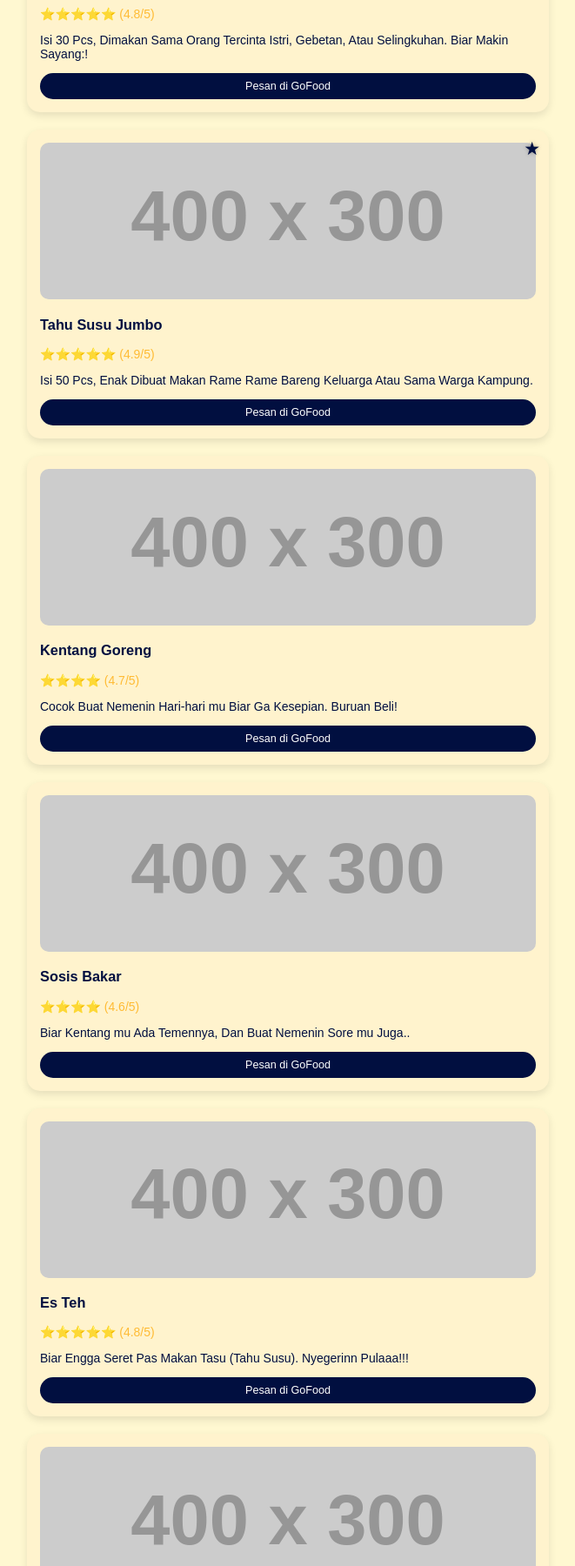
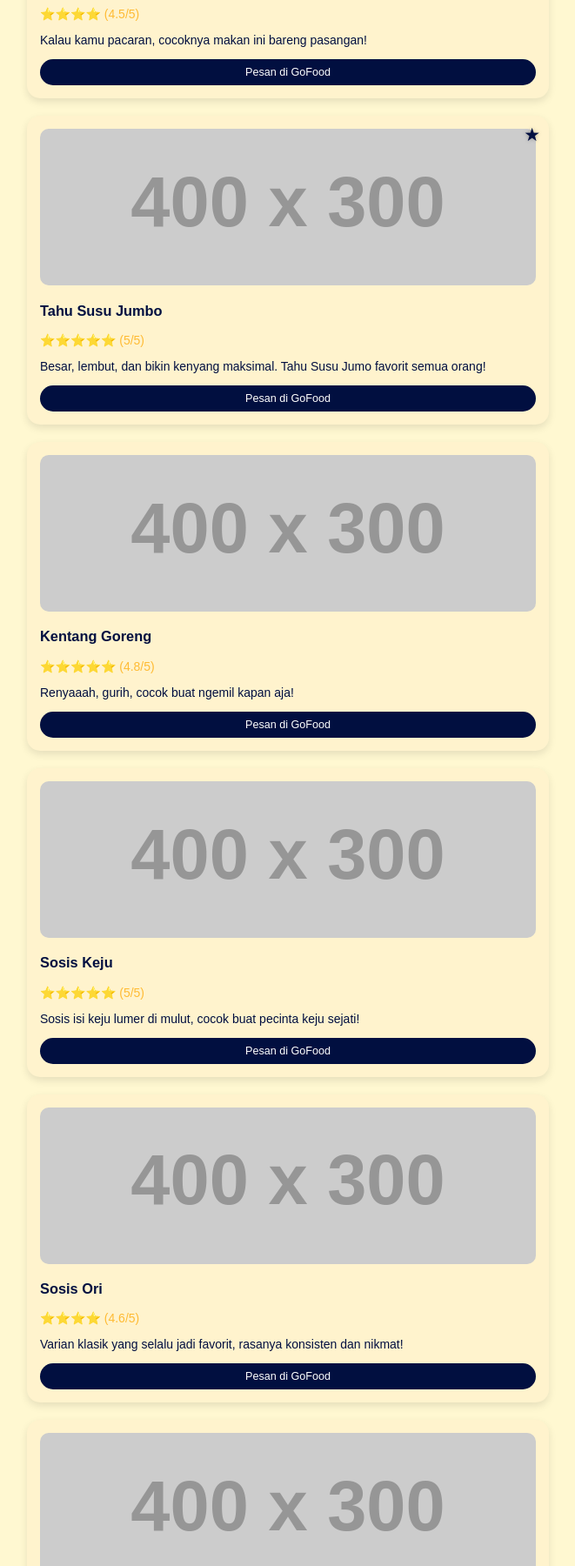
Before and after one commit to tmnzaa/assafooduser, a plain HTML site: page index.html in a window 1280 px wide. Shown: the part 1000-2800 px from the top of the page at 87% size, without its empty margins (309-970 px from the left). Drawn offline with Linux system fonts and the light colour scheme; no server answers; placeholder pictures from the web are drawn by us.

Commit message:
Update index.html

```diff
--- a/index.html
+++ b/index.html
@@ -361,62 +361,76 @@
 <section>
   <h2>Menu</h2>
 
-  <div class="product-card" onclick="showDetail('Tahu Susu', 'Lembut di luar, gurih di dalam...', 'https://via.placeholder.com/400x300.png?text=Tahu+Susu', 'https://gofood.link/a/BZbyoQC’)">
+<!-- TAHU SUSU VARIAN DULUAN -->
+<div class="product-card" onclick="showDetail('Tahu Susu Coba Coba', 'Eksperimen rasa baru, tetap lezat!', 'https://via.placeholder.com/400x300.png?text=Tahu+Susu+Coba+Coba', 'https://gofood.link-tahususucobacoba')">
   <span class="favorite-star">★</span>
-    <img src="https://via.placeholder.com/400x300.png?text=Tahu+Susu" alt="Tahu Susu" />
+  <img src="https://via.placeholder.com/400x300.png?text=Tahu+Susu+Coba+Coba" alt="Tahu Susu Coba Coba" />
   <h3>Tahu Susu Coba Coba</h3>
-    <div class="rating">⭐⭐⭐⭐⭐ (4.8/5)</div>
-    <p>Isi 10 Pcs, Cocok Buat Nyoba Atau Makan Santai.</p>
-    <button onclick="event.stopPropagation(); order(‘https://gofood.link/a/BZbyoQC’)">Pesan di GoFood</button>
+  <div class="rating">⭐⭐⭐⭐ (4.6/5)</div>
+  <p>Eksperimen rasa yang nyoba-nyoba tapi enaknya ga main-main!</p>
+  <button onclick="event.stopPropagation(); order('https://gofood.link-tahususucobacoba')">Pesan di GoFood</button>
 </div>
 
-<div class="product-card" onclick="showDetail('Tahu Susu', 'Lembut di luar, gurih di dalam...', 'https://via.placeholder.com/400x300.png?text=Tahu+Susu', 'https://gofood.link-tahususu')">
+<div class="product-card" onclick="showDetail('Tahu Susu Pacaran', 'Rasa manis-gurih kayak pasangan harmonis.', 'https://via.placeholder.com/400x300.png?text=Tahu+Susu+Pacaran', 'https://gofood.link-tahususupacaran')">
   <span class="favorite-star">★</span>
-    <img src="https://via.placeholder.com/400x300.png?text=Tahu+Susu" alt="Tahu Susu" />
+  <img src="https://via.placeholder.com/400x300.png?text=Tahu+Susu+Pacaran" alt="Tahu Susu Pacaran" />
   <h3>Tahu Susu Pacaran</h3>
-    <div class="rating">⭐⭐⭐⭐⭐ (4.8/5)</div>
-    <p>Isi 30 Pcs, Dimakan Sama Orang Tercinta Istri, Gebetan, Atau Selingkuhan. Biar Makin Sayang:!</p>
-    <button onclick="event.stopPropagation(); order(‘’)">Pesan di GoFood</button>
+  <div class="rating">⭐⭐⭐⭐ (4.5/5)</div>
+  <p>Kalau kamu pacaran, cocoknya makan ini bareng pasangan!</p>
+  <button onclick="event.stopPropagation(); order('https://gofood.link-tahususupacaran')">Pesan di GoFood</button>
 </div>
 
-<div class="product-card" onclick="showDetail('Tahu Susu', 'Lembut di luar, gurih di dalam...', 'https://via.placeholder.com/400x300.png?text=Tahu+Susu', 'https://gofood.link/a/BZbyotJ’)">
+<div class="product-card" onclick="showDetail('Tahu Susu Jumo', 'Jumbo ukurannya, jumbo juga kenikmatannya!', 'https://via.placeholder.com/400x300.png?text=Tahu+Susu+Jumo', 'https://gofood.link-tahususujumo')">
   <span class="favorite-star">★</span>
-    <img src="https://via.placeholder.com/400x300.png?text=Tahu+Susu" alt="Tahu Susu" />
+  <img src="https://via.placeholder.com/400x300.png?text=Tahu+Susu+Jumo" alt="Tahu Susu Jumo" />
   <h3>Tahu Susu Jumbo</h3>
-    <div class="rating">⭐⭐⭐⭐⭐ (4.9/5)</div>
-    <p>Isi 50 Pcs, Enak Dibuat Makan Rame Rame Bareng Keluarga Atau Sama Warga Kampung.</p>
-    <button onclick="event.stopPropagation(); order('https://gofood.link/a/BZbyotJ')">Pesan di GoFood</button>
+   <div class="rating">⭐⭐⭐⭐⭐ (5/5)</div>
+  <p>Besar, lembut, dan bikin kenyang maksimal. Tahu Susu Jumo favorit semua orang!</p>
+  <button onclick="event.stopPropagation(); order('https://gofood.link-tahususujumo')">Pesan di GoFood</button>
 </div>
 
-  <div class="product-card" onclick="showDetail('Kentang Goreng', 'Garingggggg di luar, lembut di dalam, cocok jadi teman makan tahu!', 'https://via.placeholder.com/400x300.png?text=Kentang+Goreng', 'https://gofood.link-kentang')">
+<!-- PRODUK LAIN DI BAWAH -->
+<div class="product-card" onclick="showDetail('Kentang Goreng', 'Renyaaah dan gurih maksimal...', 'https://via.placeholder.com/400x300.png?text=Kentang+Goreng', 'https://gofood.link-kentanggoreng')">
   <img src="https://via.placeholder.com/400x300.png?text=Kentang+Goreng" alt="Kentang Goreng" />
   <h3>Kentang Goreng</h3>
-    <div class="rating">⭐⭐⭐⭐ (4.7/5)</div>
-    <p>Cocok Buat Nemenin Hari-hari mu Biar Ga Kesepian. Buruan Beli!</p>
-    <button onclick="event.stopPropagation(); order(‘https://gofood.link/a/E2Q2hTJ’)">Pesan di GoFood</button>
+  <div class="rating">⭐⭐⭐⭐⭐ (4.8/5)</div>
+  <p>Renyaaah, gurih, cocok buat ngemil kapan aja!</p>
+  <button onclick="event.stopPropagation(); order('https://gofood.link-kentanggoreng')">Pesan di GoFood</button>
 </div>
 
-  <div class="product-card" onclick="showDetail('Sosis Bakar', 'Sosis besar, smoky, gurih, dibakar sempurna! Cocok untuk camilan sore.', 'https://via.placeholder.com/400x300.png?text=Sosis+Bakar', 'https://gofood.link-sosis')">
-  <img src="https://via.placeholder.com/400x300.png?text=Sosis+Bakar" alt="Sosis Bakar" />
-  <h3>Sosis Bakar</h3>
-  <div class="rating">⭐⭐⭐⭐ (4.6/5)</div>
-  <p>Biar Kentang mu Ada Temennya, Dan Buat Nemenin Sore mu Juga..</p>
-  <button onclick="event.stopPropagation(); order(‘https://gofood.link/a/E2Q2hTJ’)">Pesan di GoFood</button>
+<!-- Sosis Keju -->
+<div class="product-card" onclick="showDetail('Sosis Keju', 'Lelehan keju di setiap gigitan, bikin meleleh!', 'https://via.placeholder.com/400x300.png?text=Sosis+Keju', 'https://gofood.link-sosiskeju')">
+  <img src="https://via.placeholder.com/400x300.png?text=Sosis+Keju" alt="Sosis Keju" />
+  <h3>Sosis Keju</h3>
+  <div class="rating">⭐⭐⭐⭐⭐ (5/5)</div>
+  <p>Sosis isi keju lumer di mulut, cocok buat pecinta keju sejati!</p>
+  <button onclick="event.stopPropagation(); order('https://gofood.link-sosiskeju')">Pesan di GoFood</button>
 </div>
 
-<div class="product-card" onclick="showDetail('Es Teh', 'Segar, manis, dingin, pas banget buat ngilangin dahaga!', 'https://via.placeholder.com/400x300.png?text=Es+Teh', 'https://gofood.link-esteh')">
+<!-- Sosis Ori -->
+<div class="product-card" onclick="showDetail('Sosis Ori', 'Sosis original dengan cita rasa khas!', 'https://via.placeholder.com/400x300.png?text=Sosis+Ori', 'https://gofood.link-sosisori')">
+  <img src="https://via.placeholder.com/400x300.png?text=Sosis+Ori" alt="Sosis Ori" />
+  <h3>Sosis Ori</h3>
+  <div class="rating">⭐⭐⭐⭐ (4.6/5)</div>
+  <p>Varian klasik yang selalu jadi favorit, rasanya konsisten dan nikmat!</p>
+  <button onclick="event.stopPropagation(); order('https://gofood.link-sosisori')">Pesan di GoFood</button>
+</div>
+
+<!-- Es Teh -->
+<div class="product-card" onclick="showDetail('Es Teh', 'Segarnya es teh manis yang bikin adem suasana!', 'https://via.placeholder.com/400x300.png?text=Es+Teh', 'https://gofood.link-esteh')">
   <img src="https://via.placeholder.com/400x300.png?text=Es+Teh" alt="Es Teh" />
   <h3>Es Teh</h3>
   <div class="rating">⭐⭐⭐⭐⭐ (4.8/5)</div>
-  <p>Biar Engga Seret Pas Makan Tasu (Tahu Susu). Nyegerinn Pulaaa!!!</p>
-  <button onclick="event.stopPropagation(); order(‘https://gofood.link/a/E2Q2hTJ’)">Pesan di GoFood</button>
+  <p>Manis dan menyegarkan, cocok menemani setiap gigitan tahu dan sosis!</p>
+  <button onclick="event.stopPropagation(); order('https://gofood.link-esteh')">Pesan di GoFood</button>
 </div>
 
-<div class="product-card" onclick="showDetail('Es Jeruk', 'Perasan jeruk asli, manis-asam segar, bikin melek seharian!', 'https://via.placeholder.com/400x300.png?text=Es+Jeruk', 'https://gofood.link-esjeruk')">
+<!-- Es Jeruk -->
+<div class="product-card" onclick="showDetail('Es Jeruk', 'Perpaduan asam dan manis yang menyegarkan tenggorokan.', 'https://via.placeholder.com/400x300.png?text=Es+Jeruk', 'https://gofood.link-esjeruk')">
   <img src="https://via.placeholder.com/400x300.png?text=Es+Jeruk" alt="Es Jeruk" />
   <h3>Es Jeruk</h3>
-  <div class="rating">⭐⭐⭐⭐ (4.5/5)</div>
-  <p>Perasan jeruk asli, manis-asam segar, bikin melek seharian!</p>
+  <div class="rating">⭐⭐⭐⭐ (4.6/5)</div>
+  <p>Dibuat dari jeruk segar, pas banget dinikmati pas cuaca panas!</p>
   <button onclick="event.stopPropagation(); order('https://gofood.link-esjeruk')">Pesan di GoFood</button>
 </div>
 
```
Lines whose indentation alone changed are shown as unchanged.
